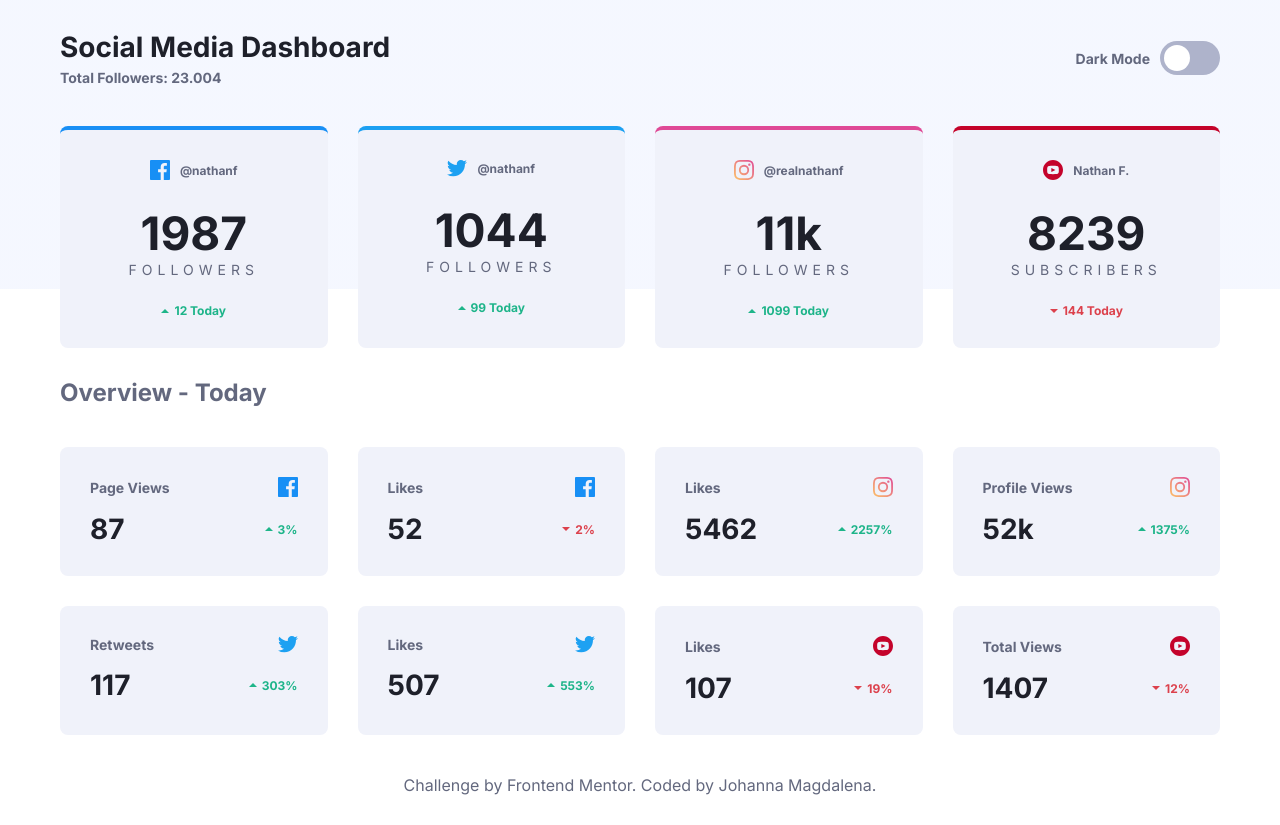
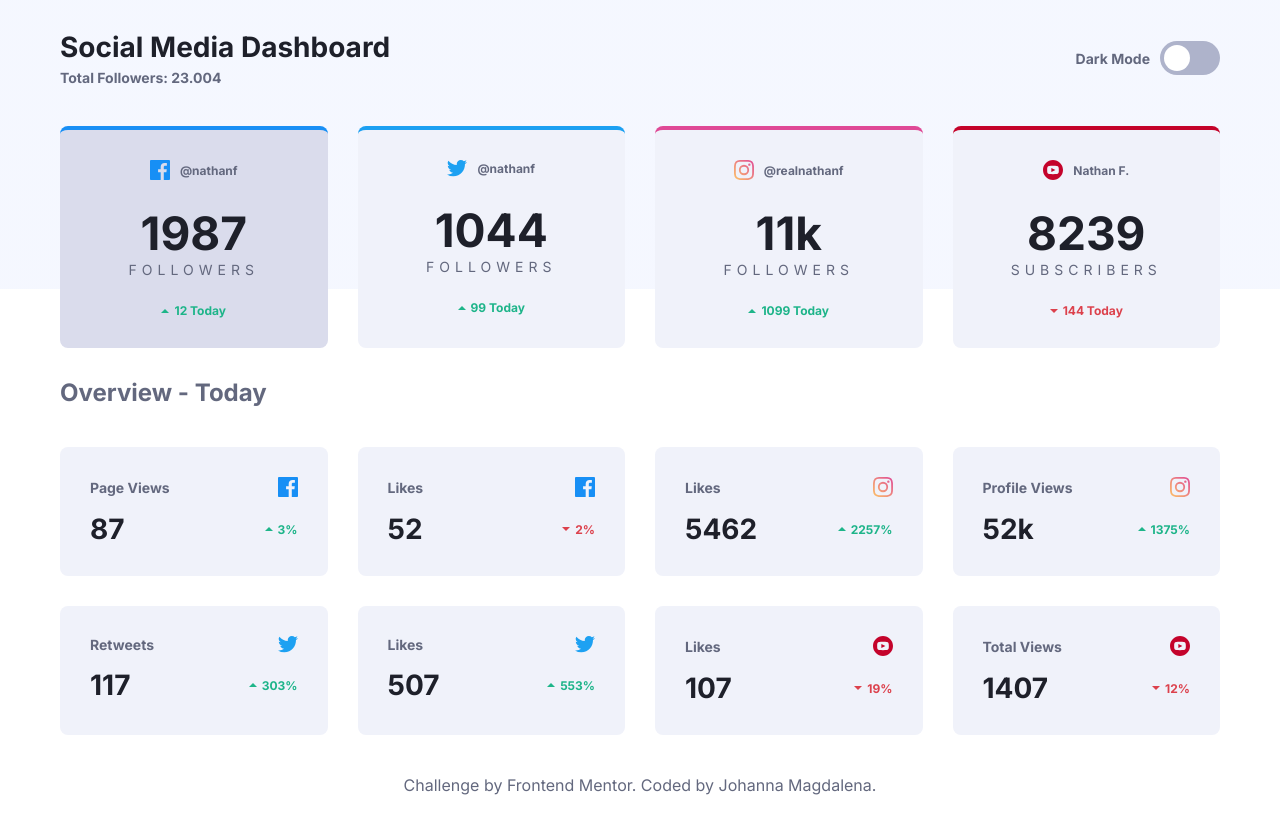
Before and after one commit to johannamag/frontendmentor-social-media-dashboard, a plain HTML site: page index.html in a window 1280 px wide. In both pictures the pointer is over the element 193 px from the left and 237 px from the top of the page. Drawn offline with Linux system fonts and the light colour scheme.

Commit message:
added hover effects

```diff
--- a/style.css
+++ b/style.css
@@ -72,6 +72,10 @@ body.dark .number {
 
 body.dark .numbers-small {
   color: var(--dark-white-text);
+}
+
+body.dark .card:hover {
+  background-color: hsl(229, 27%, 28%);
 }
 
 .container {
@@ -172,6 +176,12 @@ input:checked + .slider:before {
   background-color: var(--light-card-bg);
   text-align: center;
   border-radius: 8px;
+  transition: all 0.3s ease-in-out;
+  cursor: pointer;
+}
+
+.card:hover {
+  background-color: rgb(218, 220, 236);
 }
 
 .top {
```
